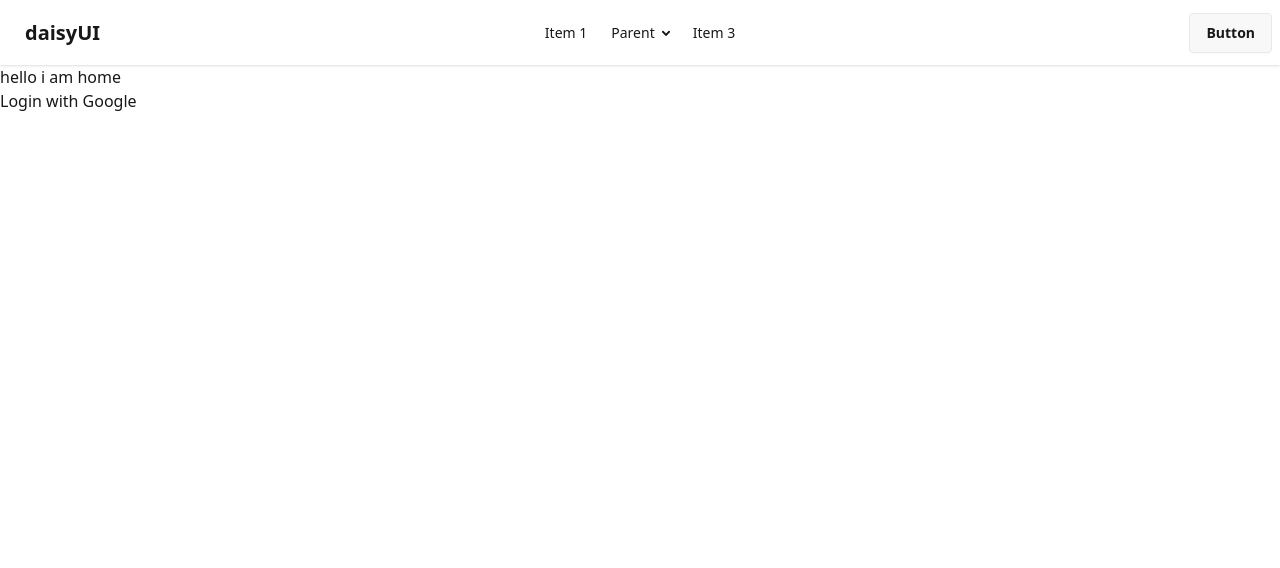
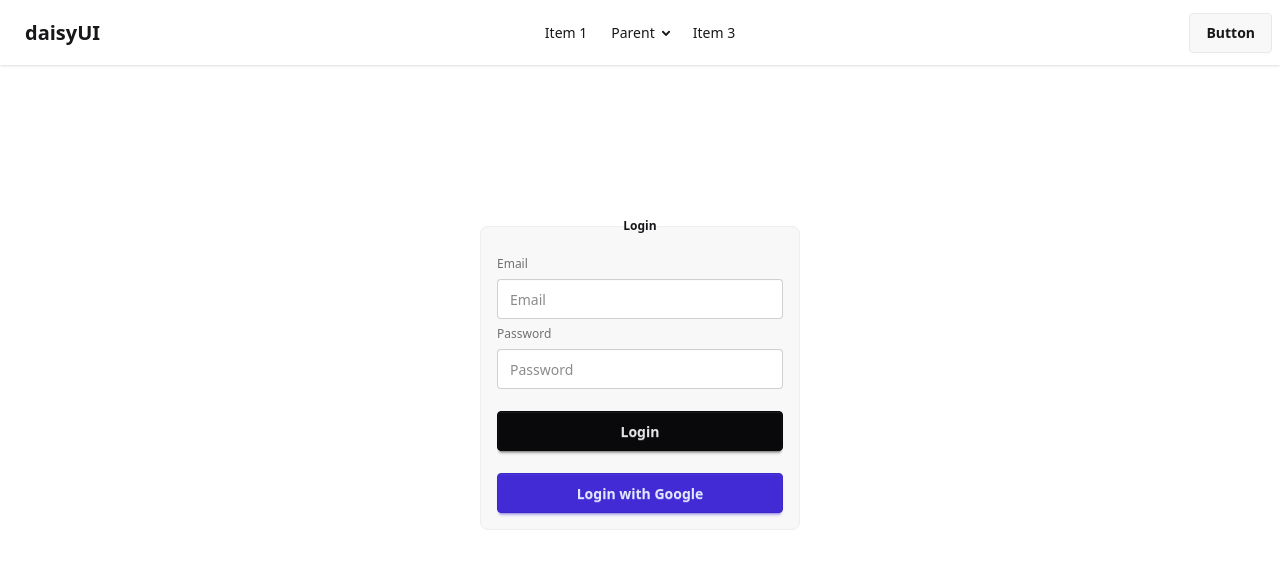
Before and after one commit to hurayrakhan/simple-firebase-auth, a React (Vite) app: page / in a window 1280 px wide. Shown: the top 568 px of the page. Built offline with nearby package versions, Linux system fonts and the light colour scheme.

Commit message:
added login form

```diff
--- /dev/null
+++ b/src/Firebase/firebase.init.js
@@ -0,0 +1,27 @@
+// DO NOT SHARE IT IN  PUBLIC
+
+
+// Import the functions you need from the SDKs you need
+import { initializeApp } from "firebase/app";
+import { getAuth } from "firebase/auth";
+
+// TODO: Add SDKs for Firebase products that you want to use
+// https://firebase.google.com/docs/web/setup#available-libraries
+
+// Your web app's Firebase configuration
+
+const firebaseConfig = {
+  apiKey: "AIzaSyB3S_BOVMaKDCxS5FQbFCm74r3oRnkI1-0",
+  authDomain: "simple-firebase-auth-6bc87.firebaseapp.com",
+  projectId: "simple-firebase-auth-6bc87",
+  storageBucket: "simple-firebase-auth-6bc87.firebasestorage.app",
+  messagingSenderId: "1021226885655",
+  appId: "1:1021226885655:web:211ef313b1990adf847252"
+};
+
+// Initialize Firebase
+
+const app = initializeApp(firebaseConfig);
+
+// Initialize Firebase Authentication and get a reference to the service
+const auth = getAuth(app);
--- a/src/Pages/Home.jsx
+++ b/src/Pages/Home.jsx
@@ -1,10 +1,10 @@
 import React from 'react';
+import Login from '../components/Login';
 
 const Home = () => {
     return (
-        <div>
-             <p>hello i am home</p>
-             <button>Login with Google</button>
+        <div className='text-center place-items-center mt-36 '>
+             <Login></Login>
         </div>
     );
 };
--- /dev/null
+++ b/src/components/Login.jsx
@@ -0,0 +1,22 @@
+
+import React from 'react';
+
+const Login = () => {
+    return (
+        <fieldset className="fieldset bg-base-200 border-base-300 rounded-box w-xs border p-4">
+            <legend className="fieldset-legend">Login</legend>
+
+            <label className="label">Email</label>
+            <input type="email" className="input" placeholder="Email" />
+
+            <label className="label">Password</label>
+            <input type="password" className="input" placeholder="Password" />
+
+            <button className="btn btn-neutral mt-4">Login</button>
+            <button className="btn btn-primary mt-4">Login with Google</button>
+
+        </fieldset>
+    );
+};
+
+export default Login;
```
